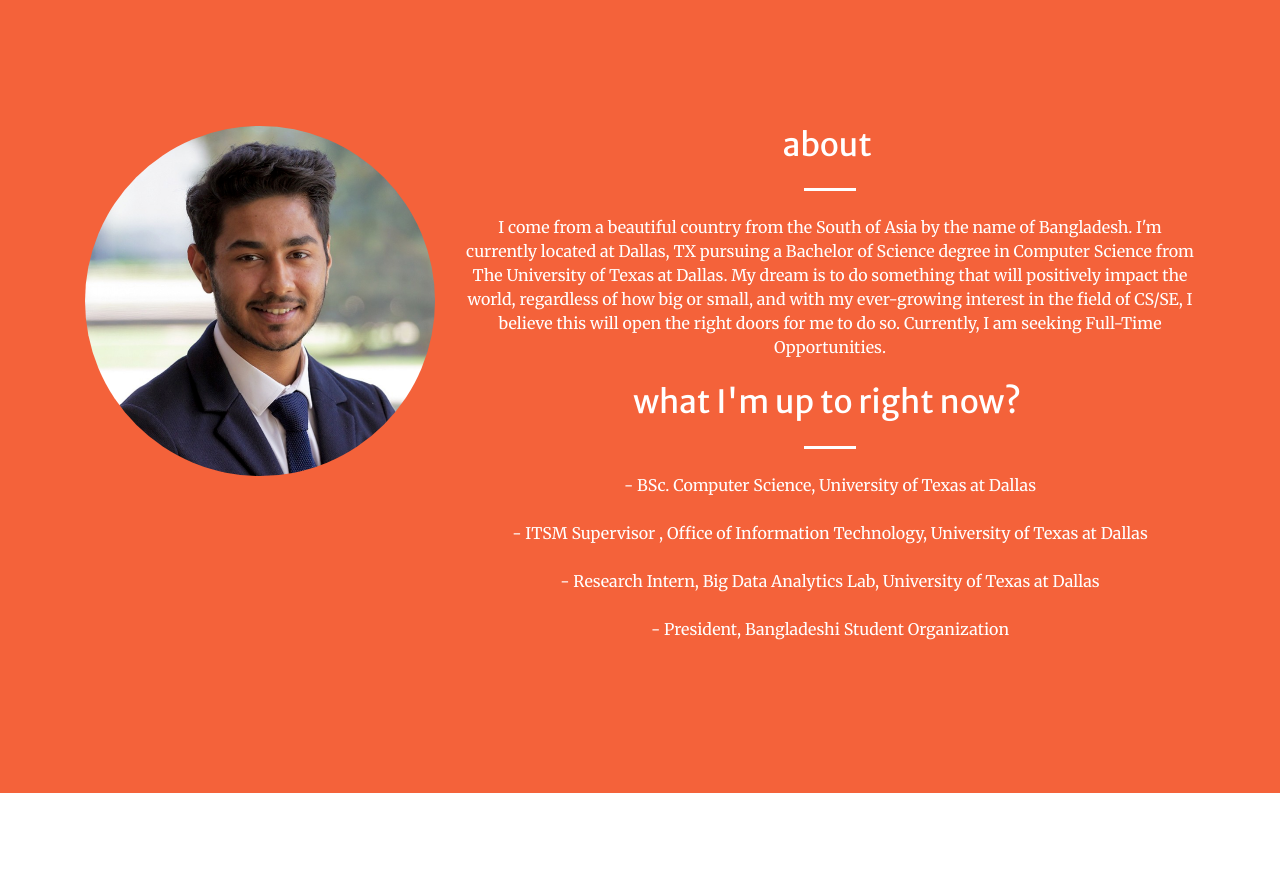
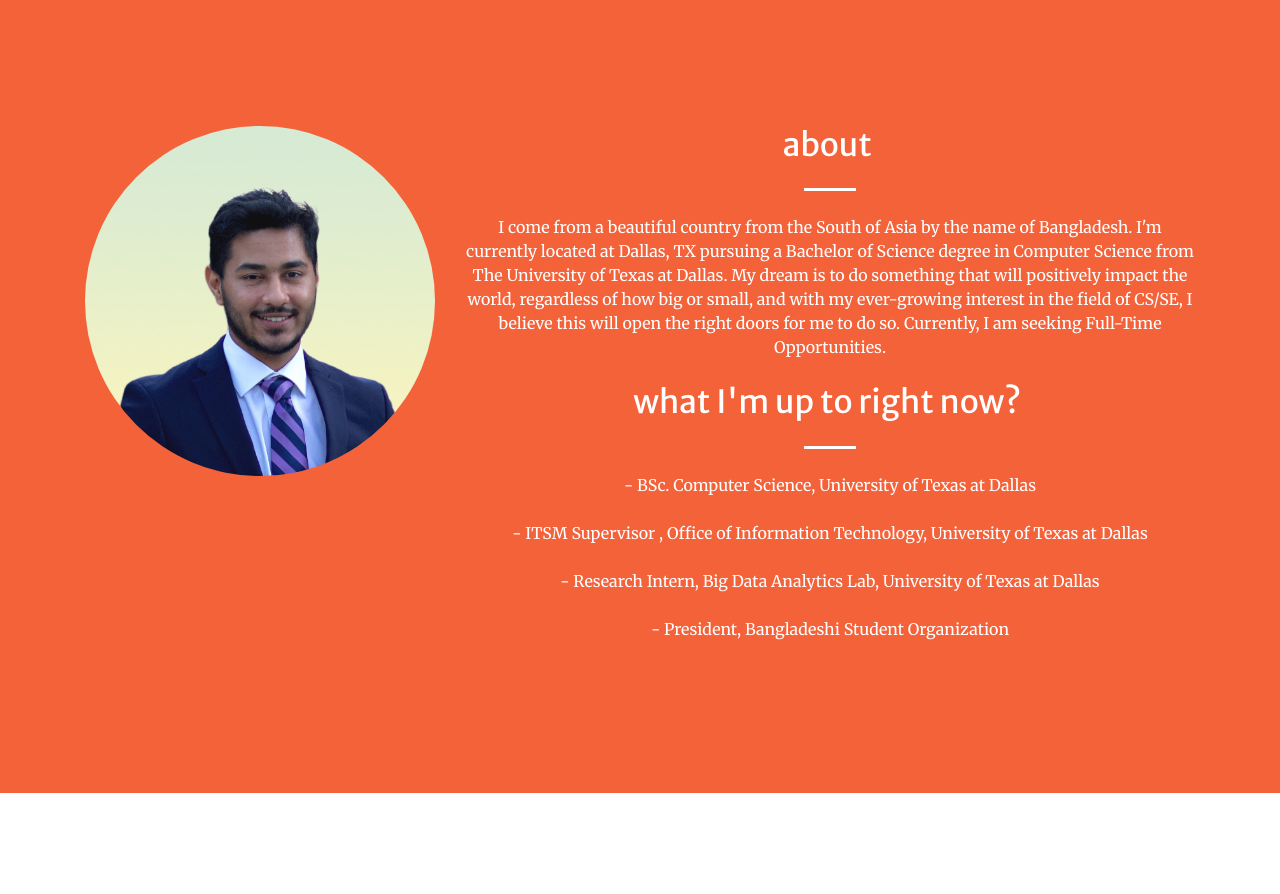
Before and after one commit to naqvikhan/portfolio-v1, a plain HTML site: page index.html in a window 1280 px wide. Shown: the part 802-1696 px from the top of the page. Drawn offline with nearby package versions, Linux system fonts and the light colour scheme.

Commit message:
Update index.html

```diff
--- a/index.html
+++ b/index.html
@@ -64,7 +64,7 @@
     <section class="page-section-about bg-primary" id="about">
         <div class="container h-100">
             <div class="row justify-content-center">
-                <img src="assets/Profile/profile_picture.png" class="profile-img" alt="">
+                <img src="assets/Profile/IMG_0304.JPG" class="profile-img" alt="">
                 <div class="col-lg-8 text-center">
                     <h2 class="text-white mt-0">about&nbsp;</h2>
                     <hr class="divider light my-4" />
```
